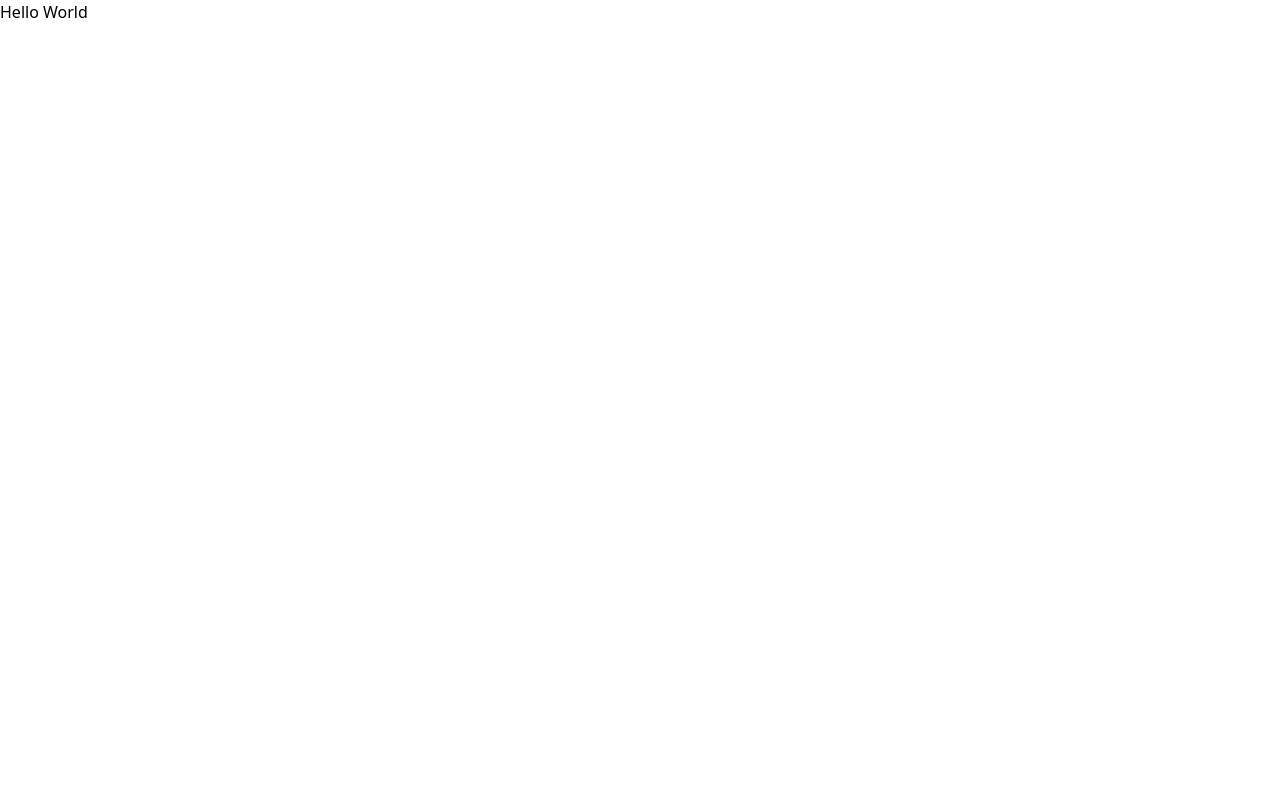
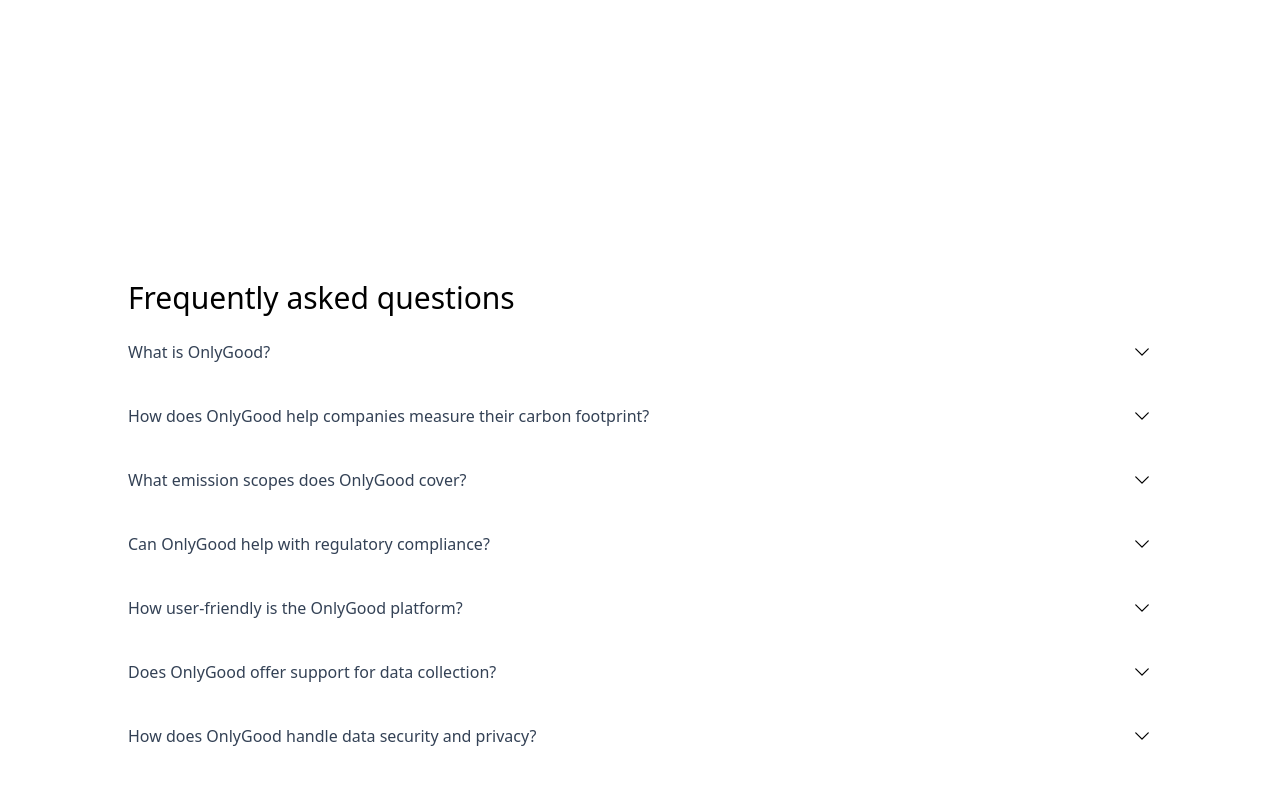
Before and after one commit to onlygood-tech-lead/valuechain-subdomain-reactjs, a React (Create React App) app: page / in a window 1280 px wide. Shown: the top 792 px of the page. Built offline with nearby package versions, Linux system fonts and the light colour scheme.

Commit message:
feat: added AppContainer component
- updated App.tsx to use AppContainer and FAQs section for now

```diff
--- a/src/App.tsx
+++ b/src/App.tsx
@@ -1,9 +1,10 @@
-function App() {
+import AppContainer from "./components/containers/AppContainer";
+import FaqsSection from "./components/faqs/FaqsSection";
+
+export default function App() {
   return (
-    <div>
-      <h1>Hello World</h1>
-    </div>
+    <AppContainer>
+      <FaqsSection />
+    </AppContainer>
   );
 }
-
-export default App;
--- /dev/null
+++ b/src/components/containers/AppContainer.tsx
@@ -0,0 +1,22 @@
+import { ReactNode } from "react";
+import { cn } from "../../utils/cn";
+
+type AppContainerProps = {
+  children?: ReactNode;
+  className?: string;
+};
+
+export default function AppContainer({
+  children,
+  className,
+}: AppContainerProps) {
+  return (
+    <div className={cn("bg-white", className)}>
+      <div className="relative px-6 pt-14 lg:px-8">
+        <div className="mx-auto max-w-5xl py-32 sm:py-48 lg:py-56">
+          {children}
+        </div>
+      </div>
+    </div>
+  );
+}
```
